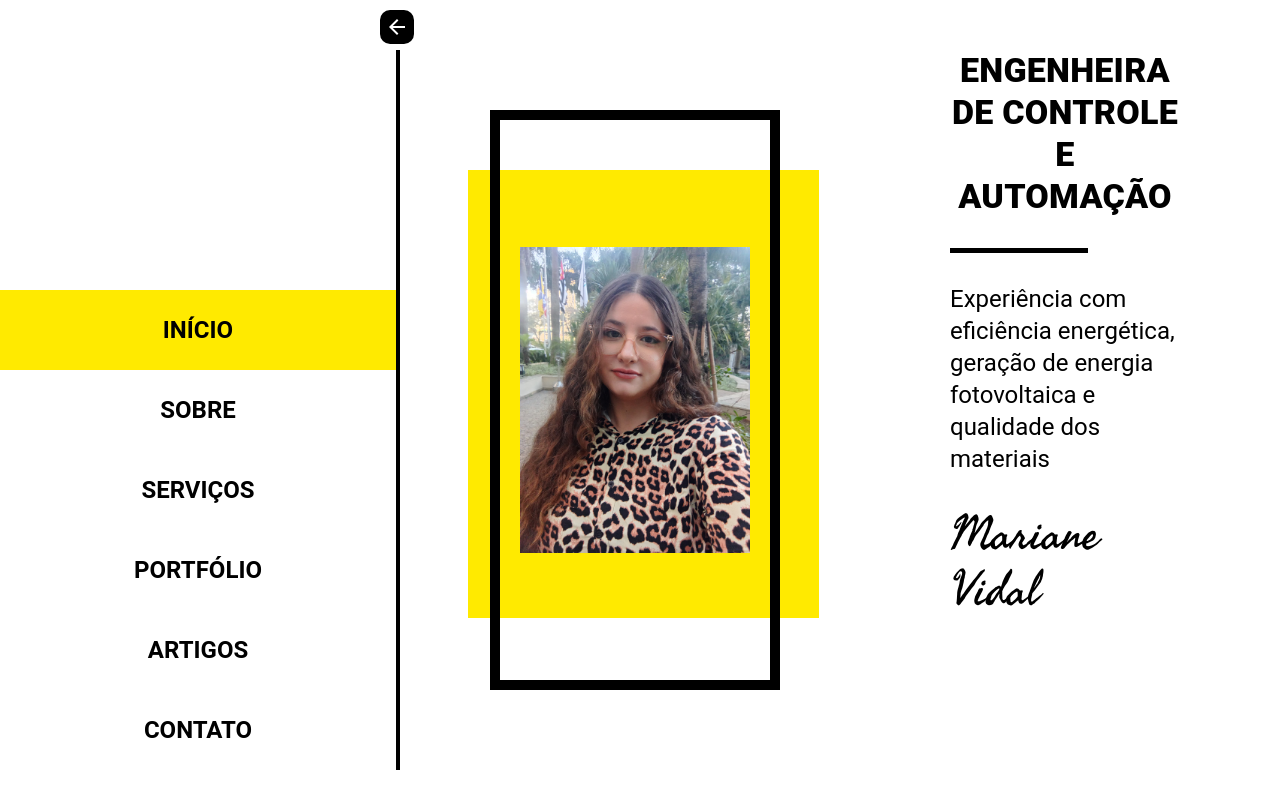
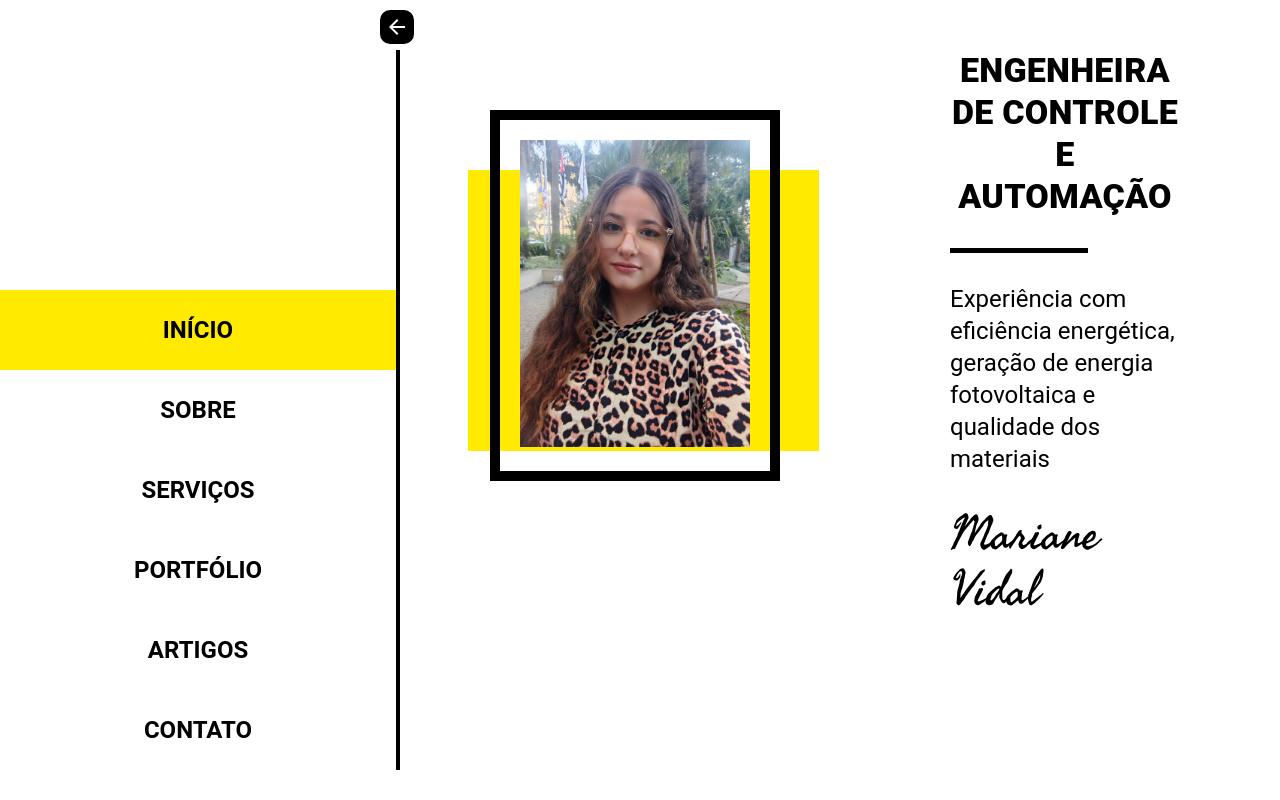
Before and after one commit to airon-organization/mariane-portfolio, a React (Create React App) app: page / in a window 1280 px wide. Built offline with nearby package versions, Linux system fonts and the light colour scheme.

Commit message:
refactor: ajustes de responsividade

```diff
--- a/src/components/home.tsx
+++ b/src/components/home.tsx
@@ -2,10 +2,18 @@ import styled from "@emotion/styled";
 import { Typography } from "@mui/material";
 import image from "../images/home-image.jpeg";
 
-const Wrapper = styled.div`
+const Wrapper = styled.div<{ open?: boolean }>`
   display: flex;
   flex: 1;
-  height: 100vh;
+  min-height: 100vh;
+
+  @media (max-width: 1270px) {
+    flex-direction: ${({ open }) => (open ? "column" : "row")};
+  }
+
+  @media (max-width: 840px) {
+    flex-direction: column;
+  }
 `;
 
 const Container = styled.div`
@@ -26,8 +34,12 @@ const PaddingCard = styled.div<{ open?: boolean }>`
   height: 100%;
   transition: all 0.5s ease-in-out;
 
-  @media (max-width: 1115px) {
-    padding: ${({ open }) => (open ? "100px 5px;" : "50px 80px")};
+  @media (max-width: 1270px) {
+    padding: ${({ open }) => (open ? "100px 120px;" : "50px 80px")};
+  }
+
+  @media (max-width: 840px) {
+    padding: ${({ open }) => (open ? "100px 70px;" : "50px 120px")};
   }
 `;
 const BackgroundCard = styled.div`
@@ -49,7 +61,7 @@ const Line = styled.div`
 
 export default function Home({ isMenuOpen }: { isMenuOpen: boolean }) {
   return (
-    <Wrapper>
+    <Wrapper open={isMenuOpen}>
       <Container>
         <PaddingCard open={isMenuOpen}>
           <ImageCard>
@@ -61,6 +73,7 @@ export default function Home({ isMenuOpen }: { isMenuOpen: boolean }) {
                 height: "100%",
                 objectFit: "contain",
                 transition: "all 0.5s ease-in-out",
+                maxHeight: "400px",
               }}
               loading="lazy"
             />
```
